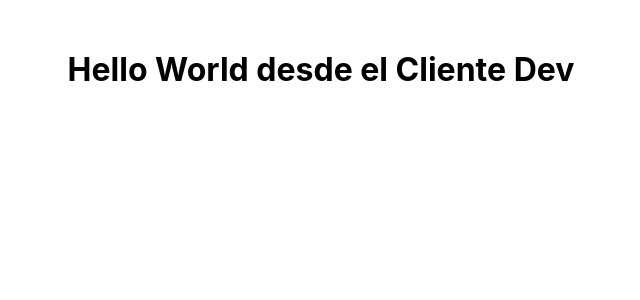
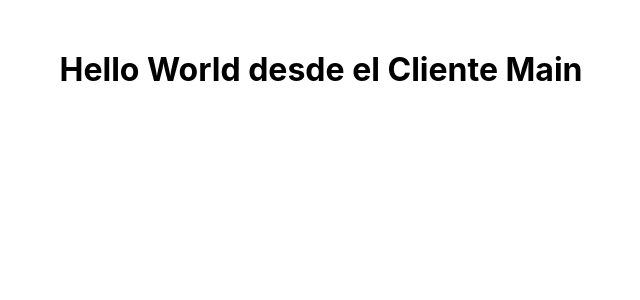
Before and after one commit to billy722/cafeteria-app, a React (Create React App) app in the folder client/: page / in a window 1280 px wide. Shown: the top 300 px of the page, without its empty margins (319-959 px from the left). Built offline with nearby package versions, Linux system fonts and the light colour scheme.

Commit message:
Prueba servicio render

```diff
--- a/client/src/App.js
+++ b/client/src/App.js
@@ -1,7 +1,7 @@
 function App() {
   return (
     <div style={{ textAlign: 'center', marginTop: '50px' }}>
-      <h1>Hello World desde el Cliente Dev</h1>
+      <h1>Hello World desde el Cliente Main</h1>
     </div>
   );
 }
```
